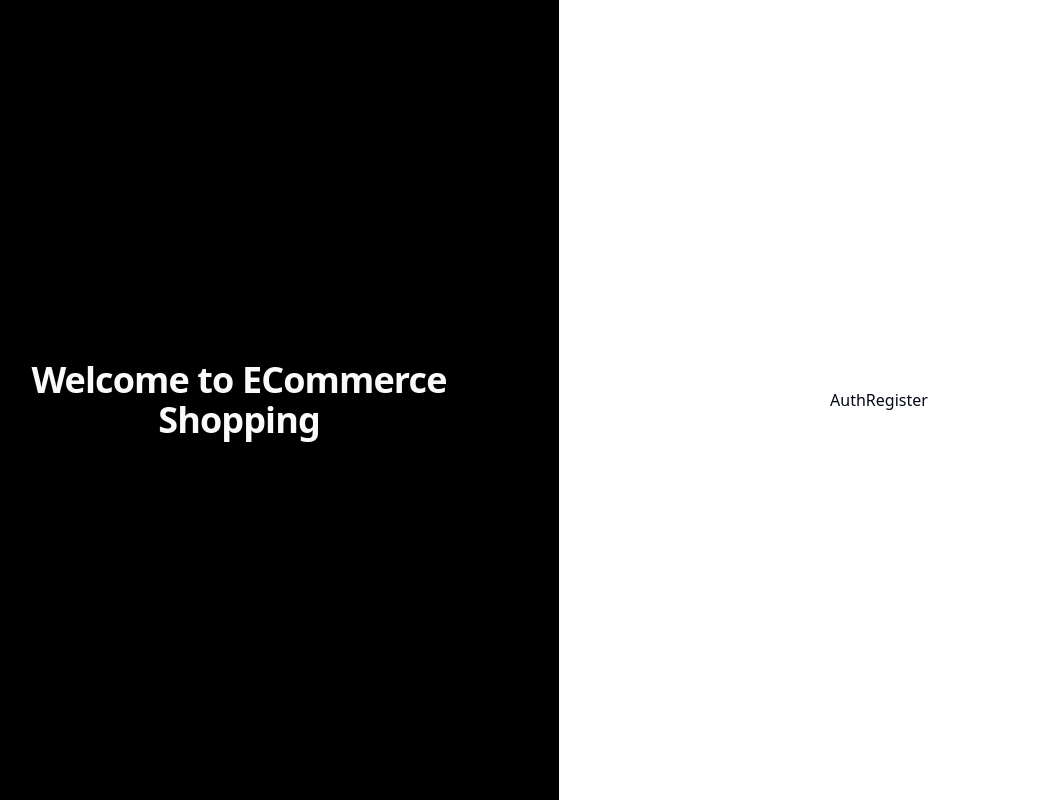
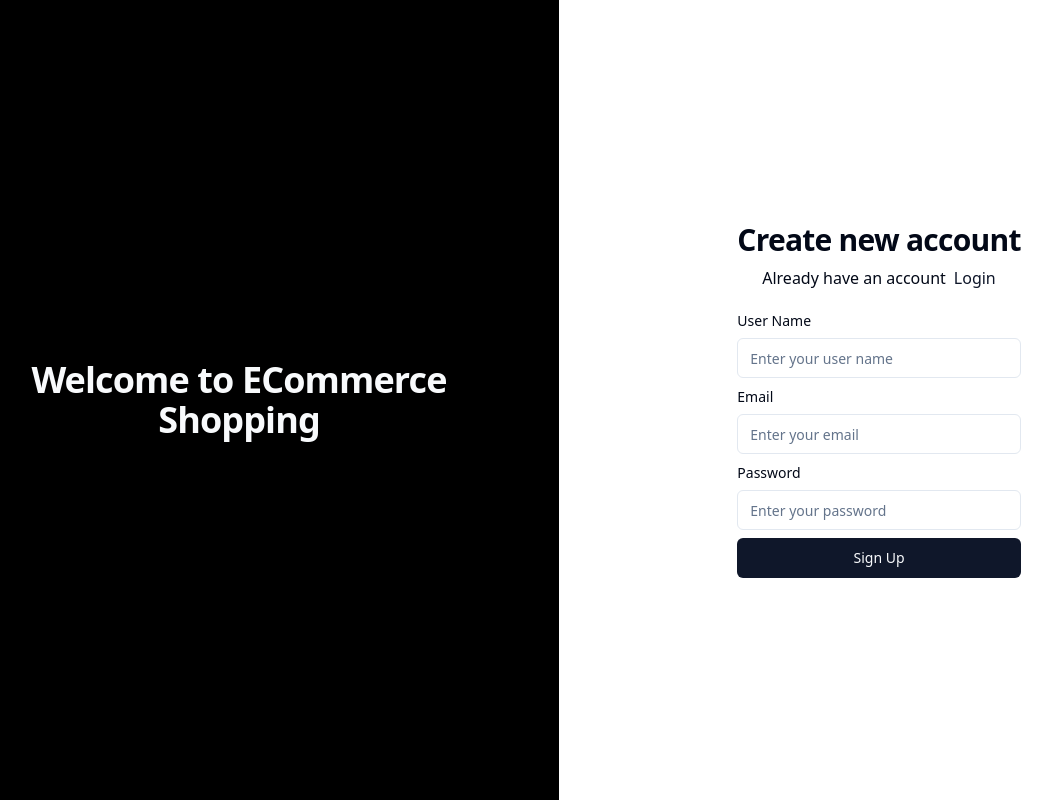
Before and after one commit to Rajesh97266/E-Commerce-App, a React (Vite) app in the folder client/: page /auth/register in a window 1280 px wide. Shown: the whole page, without its empty margins (81-1133 px from the left). Built offline with nearby package versions, Linux system fonts and the light colour scheme.

Commit message:
login-register-page-ui-completed

```diff
--- a/client/src/config/index.js
+++ b/client/src/config/index.js
@@ -21,3 +21,21 @@
     componentType: "input",
   },
 ];
+
+export const loginFormControls = [
+
+  {
+    name: "email",
+    type: "email",
+    placeholder: "Enter your email",
+    label: "Email",
+    componentType: "input",
+  },
+  {
+    name: "password",
+    type: "password",
+    placeholder: "Enter your password",
+    label: "Password",
+    componentType: "input",
+  },
+];
--- a/client/src/pages/auth/login.jsx
+++ b/client/src/pages/auth/login.jsx
@@ -1,7 +1,47 @@
+import CommonForm from "@/components/common/form";
+import { loginFormControls } from "@/config";
+import { useState } from "react";
+import { Link } from "react-router-dom";
+
+const initialState = {
+
+  email: "",
+  password: "",
+}
 
 
-const AuthLogin = () => {
-  return <div>AuthLogin</div>;
+const AuthRegister = () => {
+  const [formData ,setFormData ] = useState(initialState);
+
+  function onSubmit() {}
+
+  return (
+    <div className="mx-auto max-w-md space-y-6">
+      <div className="text-center">
+        <h1 className="text-3xl font-bold tracking-tight text-foreground">
+          Sign in to your account
+        </h1>
+        <p className="mt-2">
+          Don&apos;t have an account
+          <Link
+            className="font-medium ml-2 text-primary hover:underline"
+            to="/auth/register"
+          >
+            Register
+          </Link>
+        </p>
+      </div>
+      <CommonForm
+      formControls={loginFormControls}
+      formData={formData}
+      setFormData={setFormData}
+      buttonText={"Sign In"}
+     onSubmit={onSubmit}
+
+      />
+    </div>
+
+  );
 };
 
-export default AuthLogin;
+export default AuthRegister;
--- a/client/src/pages/auth/register.jsx
+++ b/client/src/pages/auth/register.jsx
@@ -1,7 +1,45 @@
+import CommonForm from "@/components/common/form";
+import { registerFormControls } from "@/config";
+import { useState } from "react";
+import { Link } from "react-router-dom";
+
+const initialState = {
+  userName: "",
+  email: "",
+  password: "",
+}
 
 
 const AuthRegister = () => {
-  return <div>AuthRegister</div>;
+  const [formData ,setFormData ] = useState(initialState);
+
+  function onSubmit() {}
+
+  return (
+    <div className="mx-auto max-w-md space-y-6">
+      <div className="text-center">
+        <h1 className="text-3xl font-bold tracking-tight text-foreground">
+          Create new account
+        </h1>
+        <p className="mt-2">
+          Already have an account
+          <Link
+            className="font-medium ml-2 text-primary hover:underline"
+            to="/auth/login"
+          >
+            Login
+          </Link>
+        </p>
+      </div>
+      <CommonForm
+        formControls={registerFormControls}
+        buttonText={"Sign Up"}
+        formData={formData}
+        setFormData={setFormData}
+        onSubmit={onSubmit}
+      />
+    </div>
+  );
 };
 
 export default AuthRegister;
```
